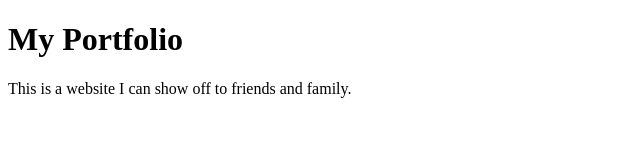
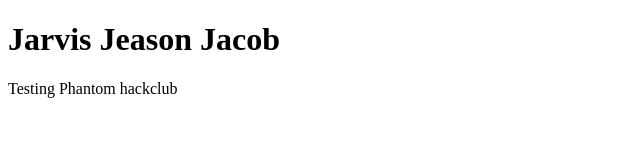
Before and after one commit to Jarvis-J-Jacob/my-portfolio, a plain HTML site: page index.html in a window 1280 px wide. Shown: the whole page, without its empty margins (0-640 px from the left). Drawn offline with Linux system fonts and the light colour scheme.

Commit message:
Personalized body and title

```diff
--- a/index.html
+++ b/index.html
@@ -2,12 +2,12 @@
 <html>
 
 <head>
-    <title>My Portfolio</title>
+    <title>Jarvis' Portfolio</title>
 </head>
 
 <body>
-    <h1>My Portfolio</h1>
-    <p>This is a website I can show off to friends and family.</p>
+    <h1>Jarvis Jeason Jacob</h1>
+    <p>Testing Phantom hackclub</p>
 </body>
 
 </html>
```
